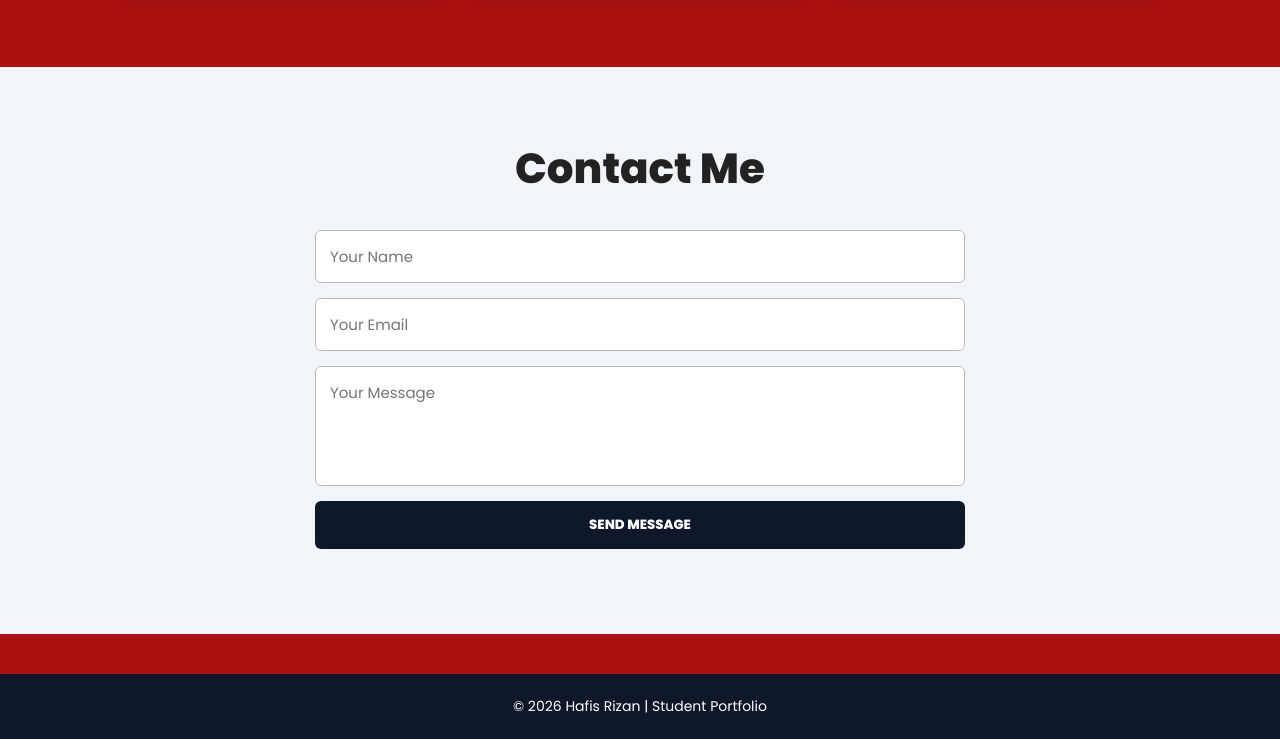
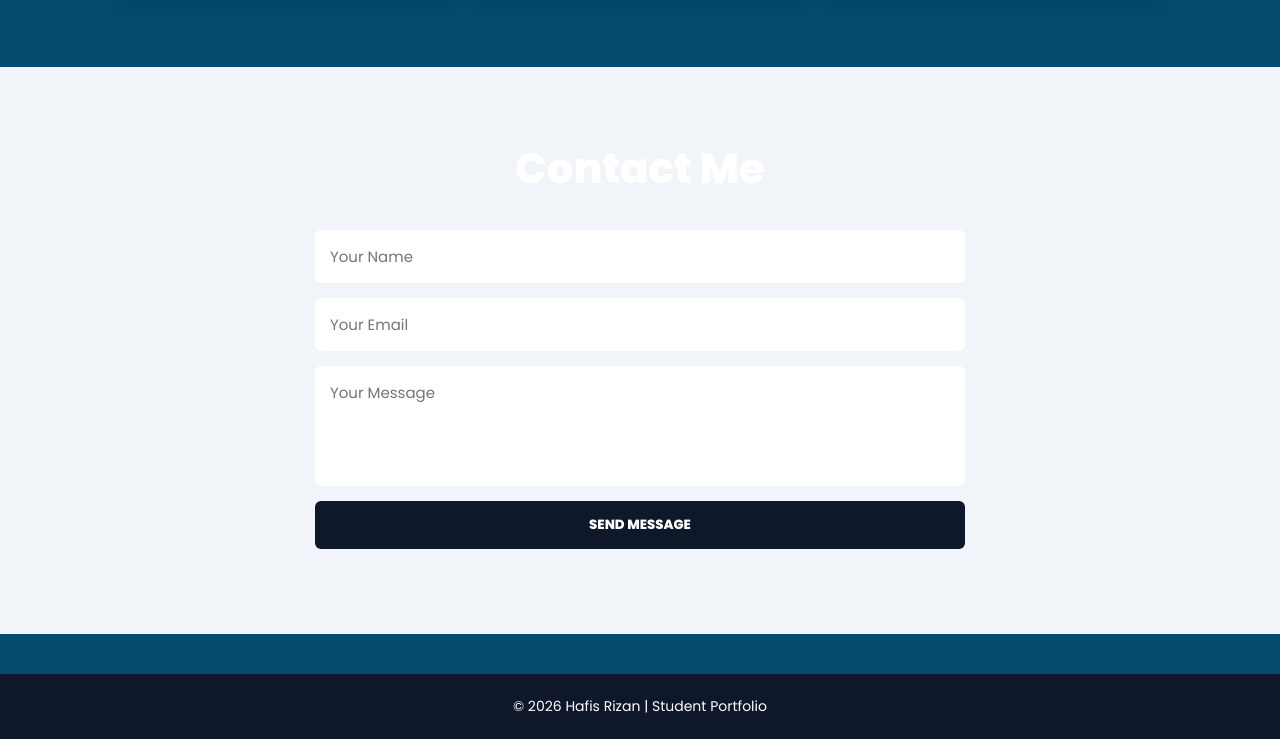
Before and after one commit to 25bcyc27-ux/portfoliowebsite, a plain HTML site: page index.html in a window 1280 px wide. Shown: the part 1862-2601 px from the top of the page. Drawn offline with Linux system fonts and the light colour scheme.

Commit message:
color second change

```diff
--- a/style.css
+++ b/style.css
@@ -10,8 +10,8 @@ html {
 }
 
 body {
-  background: #ab1111;
-  color: #222;
+  background: #024a6e;
+  color: #ffffff;
 }
 
 /* Navbar */
@@ -162,7 +162,7 @@ body {
 input, textarea {
   padding: 14px;
   border-radius: 6px;
-  border: 1px solid #bbb;
+  border: 1px solid #ffffff;
   font-size: 15px;
   outline: none;
 }
```
